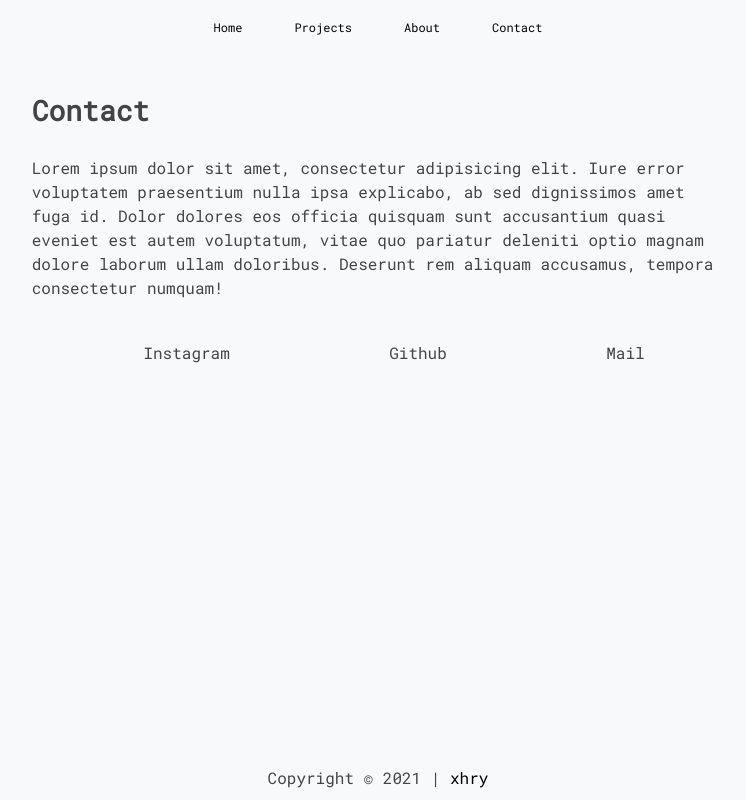
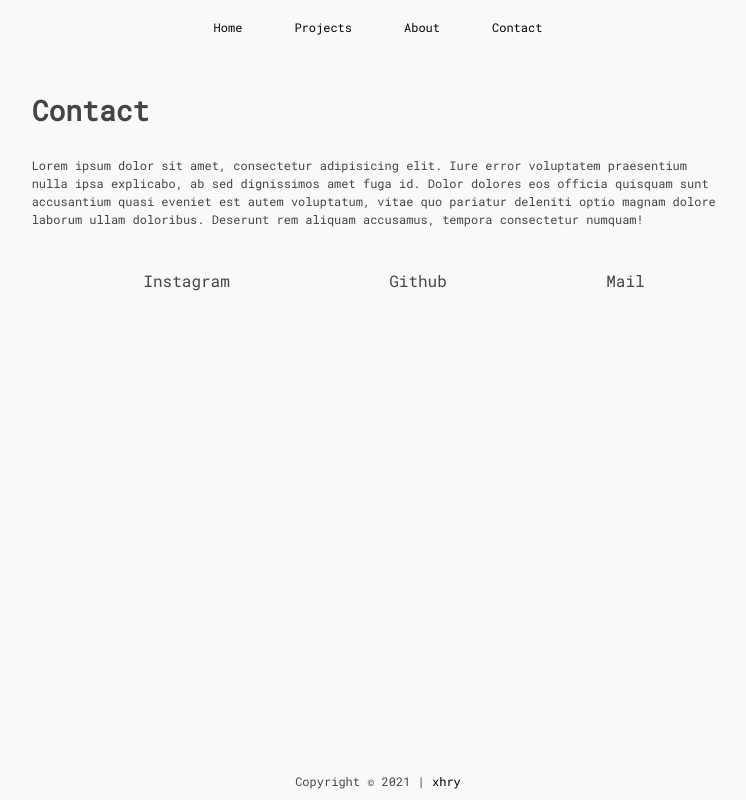
Before and after one commit to xhry/portfolio, a plain HTML site: page contact.html in a window 1280 px wide. Shown: the whole page, without its empty margins (262-1008 px from the left). Drawn offline with nearby package versions, Linux system fonts and the light colour scheme.

Commit message:
intial commit

```diff
--- a/assets/css/style.css
+++ b/assets/css/style.css
@@ -110,14 +110,14 @@ body {
 }
 .list-group-item {
   background: transparent;
-  height: 60px;
+  height: 90px;
   box-shadow: rgba(0, 0, 0, 0.24) 0px 3px 5px;
   border-radius: 3px;
   margin: 8px 0;
 }
-@media (min-width: 320px) {
+@media (min-width: 992px) {
   .list-group-item {
-    height: 90px;
+    height: 60px;
   }
 }
 .list-group-item h5 {
@@ -132,6 +132,7 @@ body {
 }
 .content-body p {
   margin-top: 20px;
+  font-size: 12px;
 }
 .list-link {
   margin-top: 20px;
@@ -158,6 +159,7 @@ body {
   justify-content: center;
   align-items: center;
   margin-bottom: 10px;
+  font-size: 12px;
 }
 .xhry-link {
   color: #000;
```
